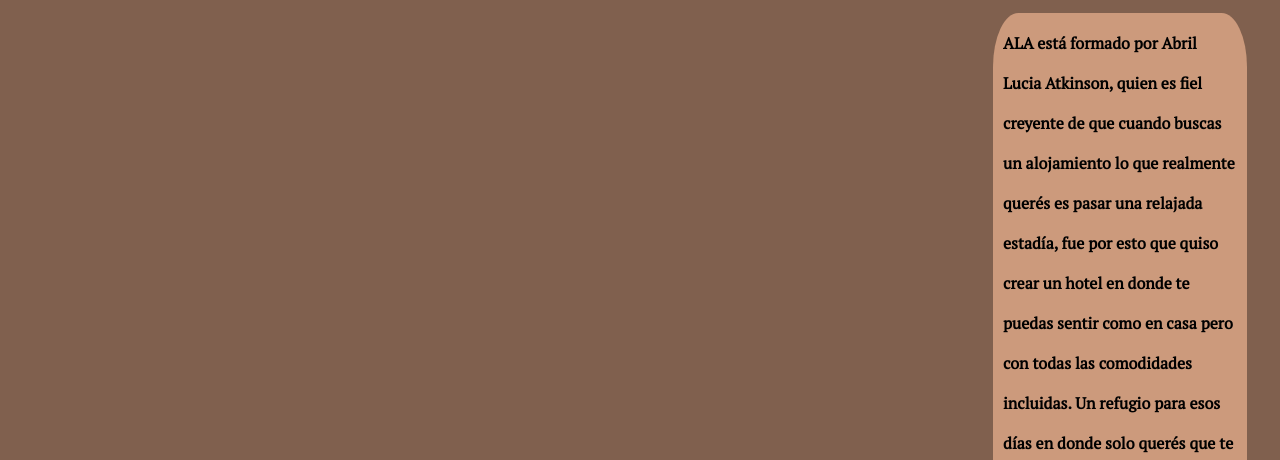
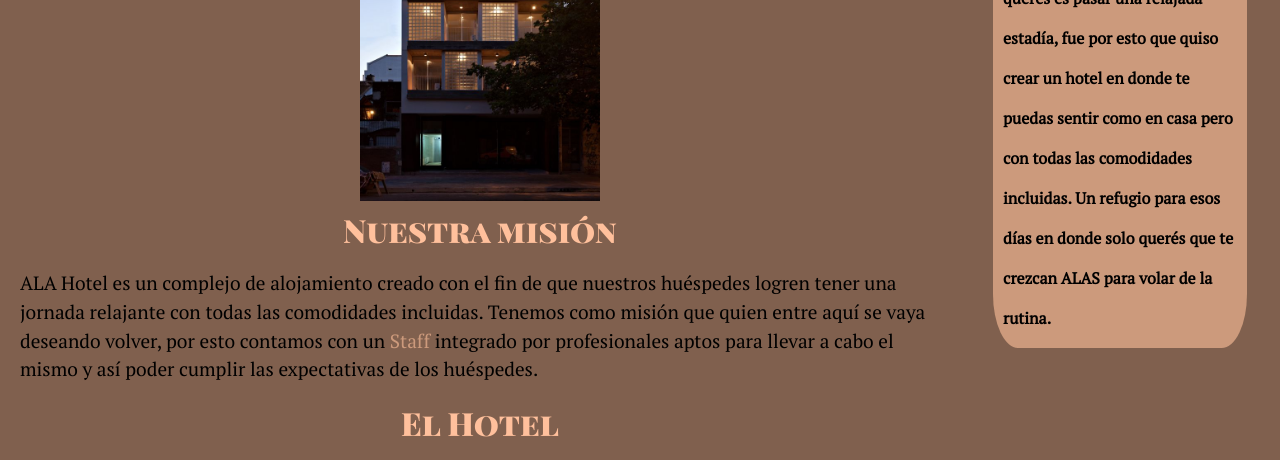
Before and after one commit to abrilatkinson/PreEntrega2Atkinson, a website: page index.html in a window 1280 px wide. Shown: the part 664-1124 px from the top of the page. Drawn offline with nearby package versions, Linux system fonts and the light colour scheme.

Commit message:
cambie fotos

```diff
--- a/index.html
+++ b/index.html
@@ -56,12 +56,9 @@
           </nav>
 
       <main class="main">
-                <div class="imagenes">
-                    <img class="imgx 3" src="./Multimedia/Hotel por fuera bajo.jpg" alt="hotel desde abajo">
-                    <img class="imgx 4" src="./Multimedia/hoteldia.jpg" alt="vista al hotel">
-                    <img class="imgx 5" src="./Multimedia/hoteldia1.jpg" alt="vista al hotel de dia">
-                    <img class="imgx 6" src="./Multimedia/hotelnoche.jpg" alt="vista al hotel de noche">
-                </div>
+        <div class="pic">
+          <img class="img-fluid" src="./Multimedia/hotelala.jpg" alt="vista frontal del hotel">
+        </div>
         <div class="secciones">
             <section class="seccion1">
                 <h2 class="agrandar">Nuestra misión</h2>
--- a/scss/_main.scss
+++ b/scss/_main.scss
@@ -11,24 +11,32 @@ main{
     }
     }
     grid-area: main;
+    .pic{
+        text-align: center;
+        margin-bottom: 5px;
+
+        img{
+            width: 25%;
+            height: 25%;
+        }
+    }
     .secciones{
-
         .agrandar{
             margin-top: 10px;
         }
     }
+
     .imagenes{
         display: flex;
-        width: 85%;
-        height: 85vh;
+        width: 90%;
+        height: 90vh;
+        margin-left: 15px;
         overflow-x: scroll;
         scroll-snap-type: x mandatory;
-        margin-left: 40px;
-        margin-bottom: 5px;
         background-color: $violeta;
      .imgx{
         flex: 0 0 100%;
-        width: 85%;
+        width: 75%;
         object-fit: cover;
         scroll-snap-align: center;
      }
--- a/scss/estilo.scss
+++ b/scss/estilo.scss
@@ -18,7 +18,7 @@ $color_letra: black;
 @mixin grid {
     display: grid;
     grid-template-columns: 1.5fr 0.5fr;
-    grid-template-rows: 0.8fr 0.8fr 1.5fr 1.5fr 0.6fr;
+    grid-template-rows: 0.3fr 0.3fr 1.5fr 1.5fr 0.6fr;
     grid-template-areas:
       "header header"
       "nav  nav"
@@ -30,7 +30,7 @@ $color_letra: black;
 @mixin medias1 {
     @media screen and (max-width: 768px) {
         grid-template-columns: 1.5fr ;
-        grid-template-rows: 0.8fr 0.8fr 1.5fr  1fr  0.6fr;
+        grid-template-rows: 0.3fr 0.3fr 1.5fr  1fr  0.6fr;
         grid-template-areas:
         "header"
         "nav"
```
Also changed, not shown: CSS/estilo.css, Multimedia/Habitacion2.jpg (deleted), Multimedia/Hotel por fuera bajoa.jpg (deleted), Multimedia/aladia.jpg (added), Multimedia/hotelala.jpg (added), Multimedia/hotelala1.jpg (added), Multimedia/hotelala2.jpg (added), Multimedia/hoteldia.jpg (deleted), Multimedia/hoteldia1.jpg (deleted), Multimedia/hotelnochea.jpg (deleted), Multimedia/hotelporfueraa.jpg (deleted), Multimedia/logofb.png (deleted).
